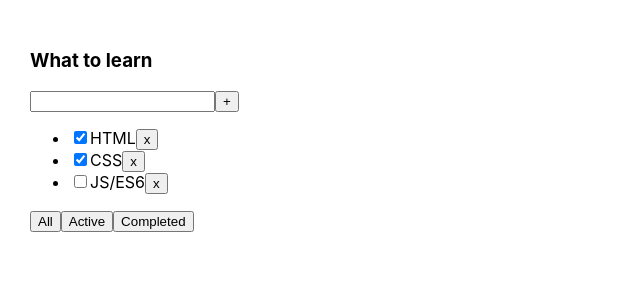
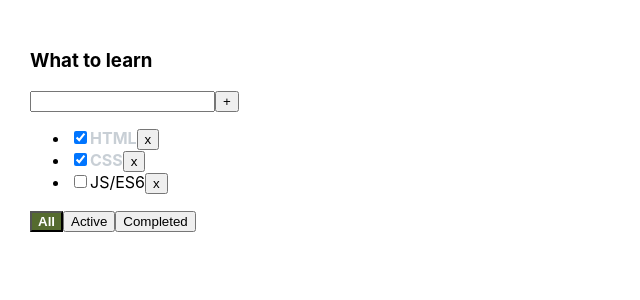
Before and after one commit to Ledol/todolist_ts_yarn, a React (Create React App) app: page / in a window 1280 px wide. Shown: the top 300 px of the page, without its empty margins (0-640 px from the left). Built offline with nearby package versions, Linux system fonts and the light colour scheme.

Commit message:
Added function changeFilter for change checkbox. Add visual for active button, and visual for completed tasks.

```diff
--- a/src/App.css
+++ b/src/App.css
@@ -6,3 +6,15 @@
 .App > div {
   margin-right: 50px;
 }
+
+.isDone {
+  font-weight: bold;
+  opacity: 40%;
+  color: lightslategray;
+}
+
+.activeFilter {
+  background-color: darkolivegreen;
+  color: white;
+  font-weight: bold;
+}
--- a/src/App.tsx
+++ b/src/App.tsx
@@ -14,10 +14,7 @@ function App() {
         {id: v1(), title: "CSS", isDone: true},
         {id: v1(), title: "JS/ES6", isDone: false},
     ])
-
-    const removeTask = (taskID: string): void => {
-        setTasks(tasks.filter(task => task.id !== taskID))
-    }
+    const [filter, setFilter] = useState<FilterValuesType>("all")
 
     const addTask = (title: string) => {
         const newTask: TaskType = {
@@ -27,33 +24,41 @@ function App() {
         }
         setTasks([newTask, ...tasks])
     }
+    const removeTask = (taskID: string): void => {
+        setTasks(tasks.filter(task => task.id !== taskID))
+    }
+    const changeFilter = (filter: FilterValuesType) => {
+        setFilter(filter)
+    }
+    const changeTaskStatus = (taskID: string, isDone: boolean) => {
+        setTasks(tasks.map((t) =>
+            t.id === taskID ? {...t, isDone: isDone} : t
+        ))
+    }
 
-    const [filter, setFilter] = useState<FilterValuesType>("all")
+    // UI
     let tasksForRender;
     switch (filter) {
         case "completed":
             tasksForRender = tasks.filter(t => t.isDone === true)
             break
         case "active":
-            tasksForRender = tasks.filter(t => t.isDone === false)
+            tasksForRender = tasks.filter(t => !t.isDone === false)
             break
         default:
             tasksForRender = tasks
     }
 
-    const changeFilter = (filter: FilterValuesType) => {
-        setFilter(filter)
-    }
-
-    // UI
     return (
         <div className="App">
             <TodoList
                 title={title}
                 tasks={tasksForRender}
+                filter={filter}
+                addTask={addTask}
                 removeTask={removeTask}
                 changeFilter={changeFilter}
-                addTask={addTask}
+                changeTaskStatus={changeTaskStatus}
             />
         </div>
     );
--- a/src/TodoList.tsx
+++ b/src/TodoList.tsx
@@ -1,7 +1,8 @@
-import React, {useState} from 'react';
+import React, {ChangeEvent, useState} from 'react';
 import {FilterValuesType} from "./App";
 import {Button} from "./components/Button";
 import {Input} from "./components/Input";
+
 
 export type TaskType = {
     id: string
@@ -12,9 +13,12 @@ export type TaskType = {
 type TodoListPropsType = {
     title: string
     tasks: Array<TaskType>
+    filter: FilterValuesType
+
+    addTask: (title: string) => void
     removeTask: (taskID: string) => void
     changeFilter: (filter: FilterValuesType) => void
-    addTask: (title: string) => void
+    changeTaskStatus: (taskID: string, isDone: boolean) => void
 
 }
 
@@ -24,11 +28,18 @@ const TodoList = (props: TodoListPropsType) => {
 
     const tasksListItems = props.tasks.map((task, index) => {
         const onClickRemoveHandler = () => props.removeTask(task.id)
+        const onChangeTaskStatusHandler = (e: ChangeEvent<HTMLInputElement>) => {
+            props.changeTaskStatus(task.id, e.currentTarget.checked)
+        }
+
         return (
             <li key={index}>
-                <input type="checkbox" checked={task.isDone}/>
-                <span>{task.title}</span>
-                <Button name={'x'} callback={onClickRemoveHandler}/>
+                <input type="checkbox"
+                       checked={task.isDone}
+                       onChange={onChangeTaskStatusHandler}
+                />
+                <span className={task.isDone ? 'isDone': ''}>{task.title}</span>
+                <Button classes={''} name={'x'} callback={onClickRemoveHandler}/>
             </li>
         )
     })
@@ -49,15 +60,15 @@ const TodoList = (props: TodoListPropsType) => {
                        setTitle={setTitle}
                        callBack={onClickAddHandler}
                 />
-                <Button name={'+'} callback={onClickAddHandler}/>
+                <Button classes={''} name={'+'} callback={onClickAddHandler}/>
             </div>
             <ul>
                 {tasksListItems}
             </ul>
             <div>
-                <Button name={'All'} callback={() => onClickChangeHandler("all")}/>
-                <Button name={'Active'} callback={() => onClickChangeHandler("active")}/>
-                <Button name={'Completed'} callback={() => onClickChangeHandler("completed")}/>
+                <Button classes={props.filter === 'all' ? 'activeFilter' : ''} name={'All'} callback={() => onClickChangeHandler("all")}/>
+                <Button classes={props.filter === 'active' ? 'activeFilter' : ''} name={'Active'} callback={() => onClickChangeHandler("active")}/>
+                <Button classes={props.filter === 'completed' ? 'activeFilter' : ''} name={'Completed'} callback={() => onClickChangeHandler("completed")}/>
             </div>
         </div>
     );
--- a/src/components/Button.tsx
+++ b/src/components/Button.tsx
@@ -3,6 +3,7 @@ import React from 'react';
 type ButtonType = {
     name: string
     callback: () => void
+    classes: string
 }
 
 export const Button = (props: ButtonType) => {
@@ -12,7 +13,8 @@ export const Button = (props: ButtonType) => {
 
     return (
         <>
-            <button onClick={onClickHandler}>{props.name}</button>
+            <button className={props.classes}
+                    onClick={onClickHandler}>{props.name}</button>
         </>
     );
 };
--- a/src/components/Input.tsx
+++ b/src/components/Input.tsx
@@ -1,4 +1,4 @@
-import React, {ChangeEvent, KeyboardEvent, useState} from 'react';
+import React, {ChangeEvent, KeyboardEvent} from 'react';
 
 type InputType = {
     setTitle: (title: string) => void
@@ -13,7 +13,7 @@ export const Input = (props: InputType) => {
     }
 
     const onKeyDownAddTask = (event: KeyboardEvent<HTMLInputElement>) => {
-        if (event.key === 'Enter' && event.ctrlKey === true) {
+        if (event.key === 'Enter' && event.ctrlKey) {
             props.callBack()
         }
     }
```
